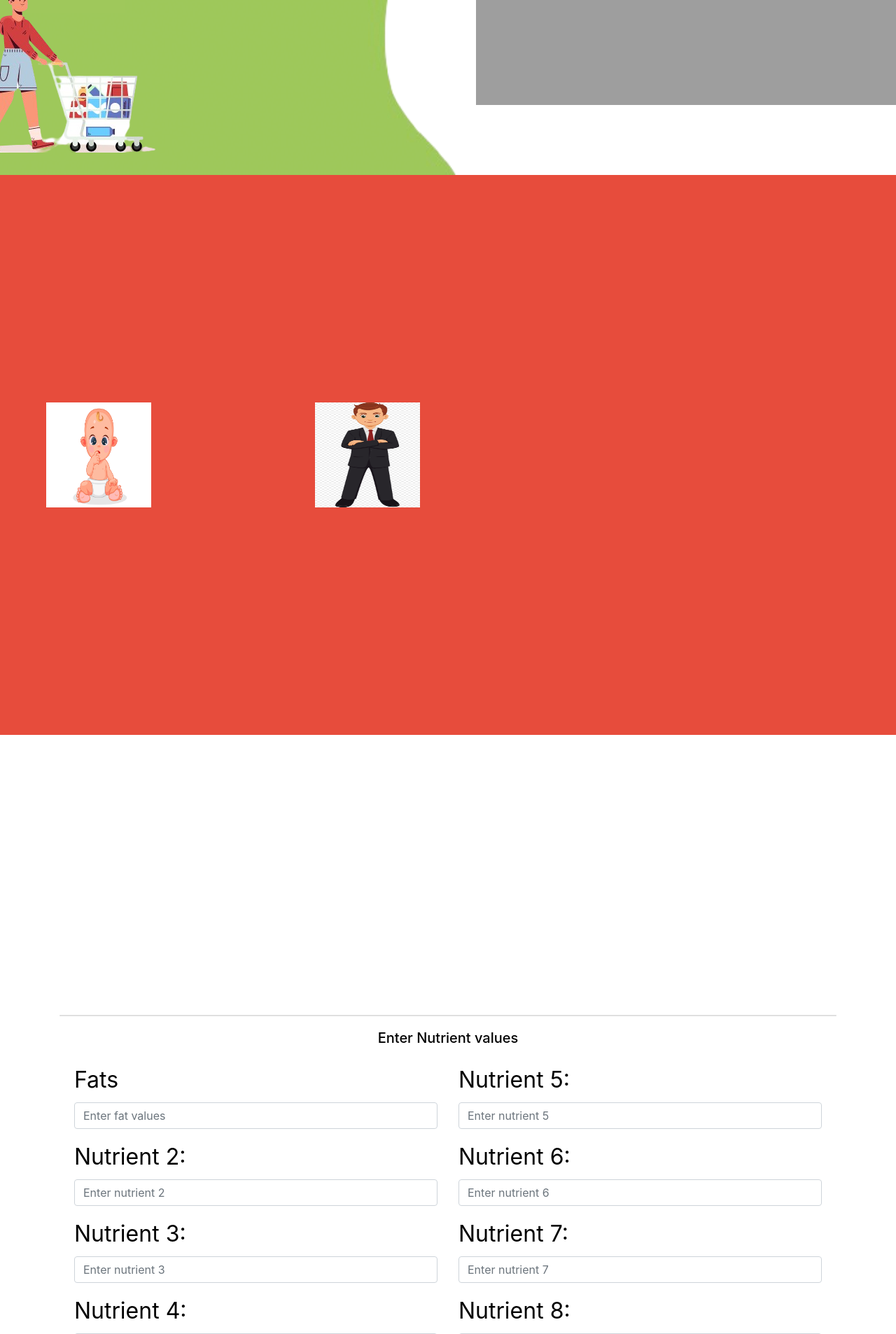
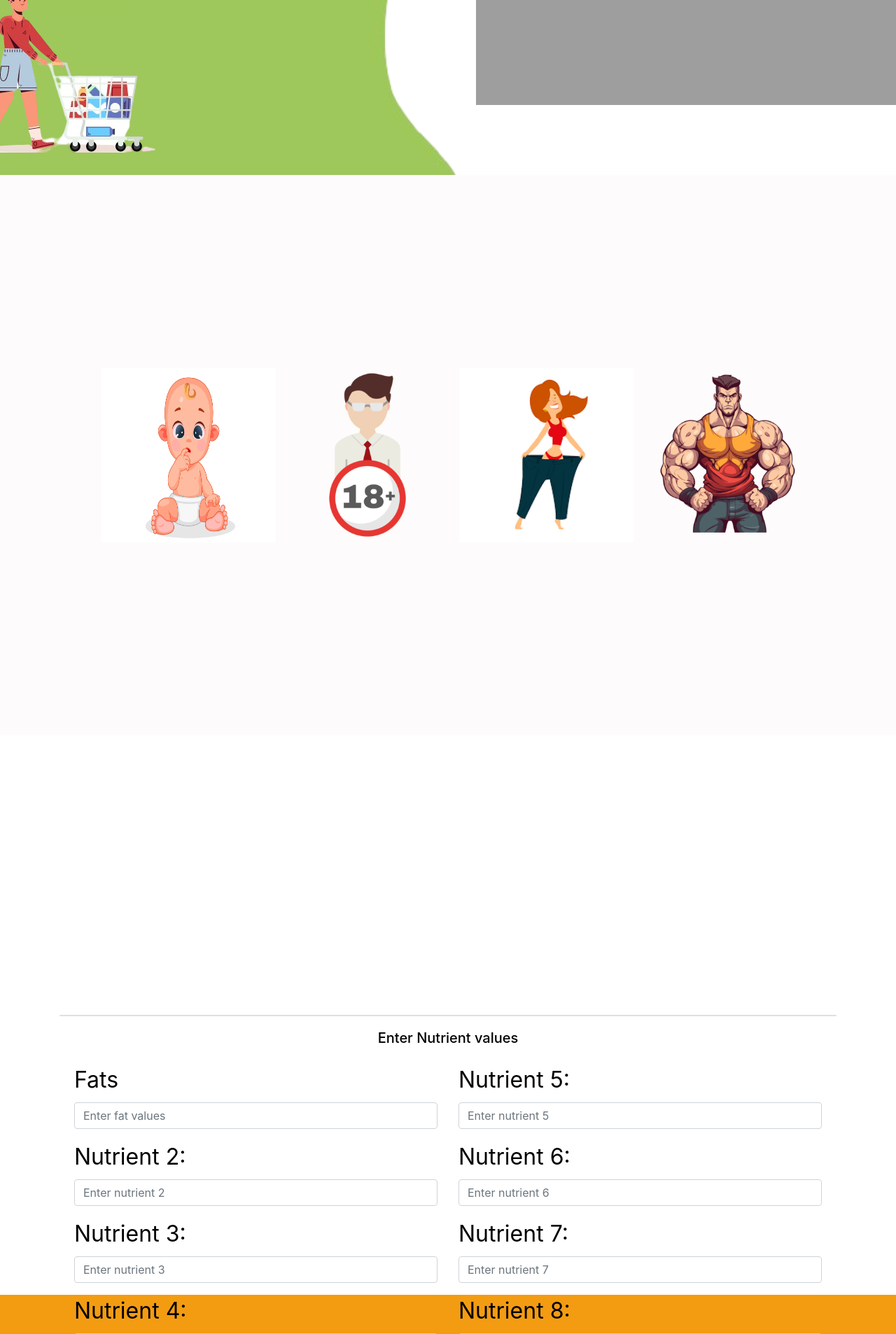
Before and after one commit to Dheeerazzz/Grocerinator, a Flask app: template templates/main.html in a window 1280 px wide; the page is wider, and only the part inside the window is pictured. Shown: the part 550-2456 px from the top of that part at 70% size. Run offline with Flask 3, Linux system fonts and the light colour scheme; the template is opened without the code that fills it, so the values that code supplies are empty; parts of the project's set-up code (start-up, migrations or seed data) failed here and were passed over; some libraries are stand-ins or nearby versions; grey boxes are pictures that could not be loaded.

Commit message:
added images

```diff
--- a/templates/main.html
+++ b/templates/main.html
@@ -39,12 +39,16 @@
         }
 
         .section:nth-child(2) {
-            background-color: #e74c3c; /* Red */
+            background-color: #fdfbfb; /* Red */
         }
 
         .section:nth-child(4) {
             background-color: #f39c12; /* Orange */
         }
+        .section:nth-child(5) {
+            background-color: #121df3; /* Orange */
+        }
+
 
         #green_col {
             width: 90%;
@@ -155,8 +159,12 @@
         <iframe id="myIframe" src="https://giphy.com/embed/tDbPlJFxQZeREMsdnO" width="680" height="680" frameBorder="0" class="giphy-embed" allowFullScreen ></iframe><p><a href="https://giphy.com/gifs/tDbPlJFxQZeREMsdnO"></a></p>
     </div>
 
-    <div class="section" id="section2"><span style="position: absolute; top: 150%; left: 11%; transform: translate(-50%, -50%);" id="title"><img src="/images/cute-baby-with-different-expression-vector.jpg" height="150" width="150"></span>
-        <span style="position: absolute; top: 150%; left: 41%; transform: translate(-50%, -50%);" id="title"><img src="/images/adult.jpg" height="150" width="150"></span></div>
+    <div class="section" id="section2"><span style="position: absolute; top: 150%; left: 21%; transform: translate(-50%, -50%);" id="title"><img src="/images/cute-baby-with-different-expression-vector.jpg" height="250" width="250"></span>
+        <span style="position: absolute; top: 150%; left: 41%; transform: translate(-50%, -50%);" id="title"><img src="/images/adult2.png" height="250" width="250"></span>
+        <span style="position: absolute; top: 150%; left: 61%; transform: translate(-50%, -50%);" id="title"><img src="/images/loose we.png" height="250" width="250"></span>
+        <span style="position: absolute; top: 150%; left: 81%; transform: translate(-50%, -50%);" id="title"><img src="/images/muscleup.png" height="250" width="250"></span>
+
+    </div>
 
 
         <div class="section">
@@ -239,6 +247,30 @@
                 </div> <!-- Closing div tag for row -->
             </div> <!-- Closing div tag for container -->
         </div> <!-- Closing div tag for section -->
+
+    <div class="section">
+
+
+    </div>
+    <div class="section">
+
+        <form>
+            <label for="allergies">Enter your allergies</label>
+            <input type="text" id="allergies" name="allergies" placeholder="Enter your allergies"><br>
+            <label for="food product">Enter the food product</label>
+            <input type="text" id="food product" name="food product" placeholder="Enter the food product">
+        </form>
+    </div>
+
+    <script>
+        function flipCard() {
+            document.getElementById('flipper').classList.add('flipped');
+        }
+
+        function unflipCard() {
+            document.getElementById('flipper').classList.remove('flipped');
+        }
+    </script>
             <script>
                 function flipCard() {
                     document.getElementById('flipper').classList.add('flipped');
@@ -273,21 +305,6 @@
                 }
             </script>
 
-
-
-
-    <div class="section">Section 4</div>
-
-    <script>
-        function flipCard() {
-            document.getElementById('flipper').classList.add('flipped');
-        }
-
-        function unflipCard() {
-            document.getElementById('flipper').classList.remove('flipped');
-        }
-    </script>
-
     <script src="https://code.jquery.com/jquery-3.5.1.slim.min.js"></script>
     <script src="https://cdn.jsdelivr.net/npm/@popperjs/core@2.0.7/dist/umd/popper.min.js"></script>
     <script src="https://stackpath.bootstrapcdn.com/bootstrap/4.5.2/js/bootstrap.min.js"></script>
```
Also changed, not shown: mainpage.html (deleted, +0 -9 lines), images/adult2.png (added), images/images.png (added), images/loose we.png (added), images/muscleup.png (added), images/weight loss.jpeg (added). Lines whose indentation alone changed are shown as unchanged.
